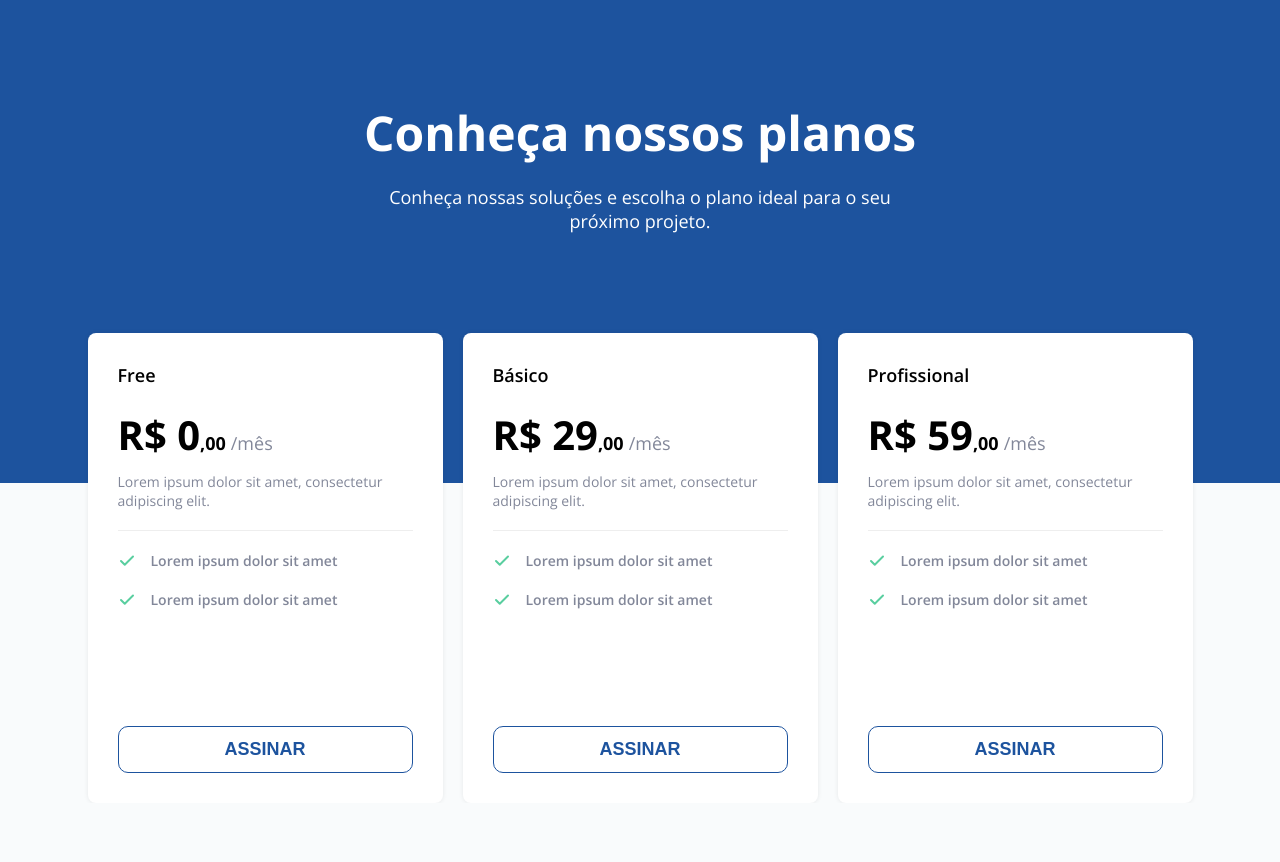
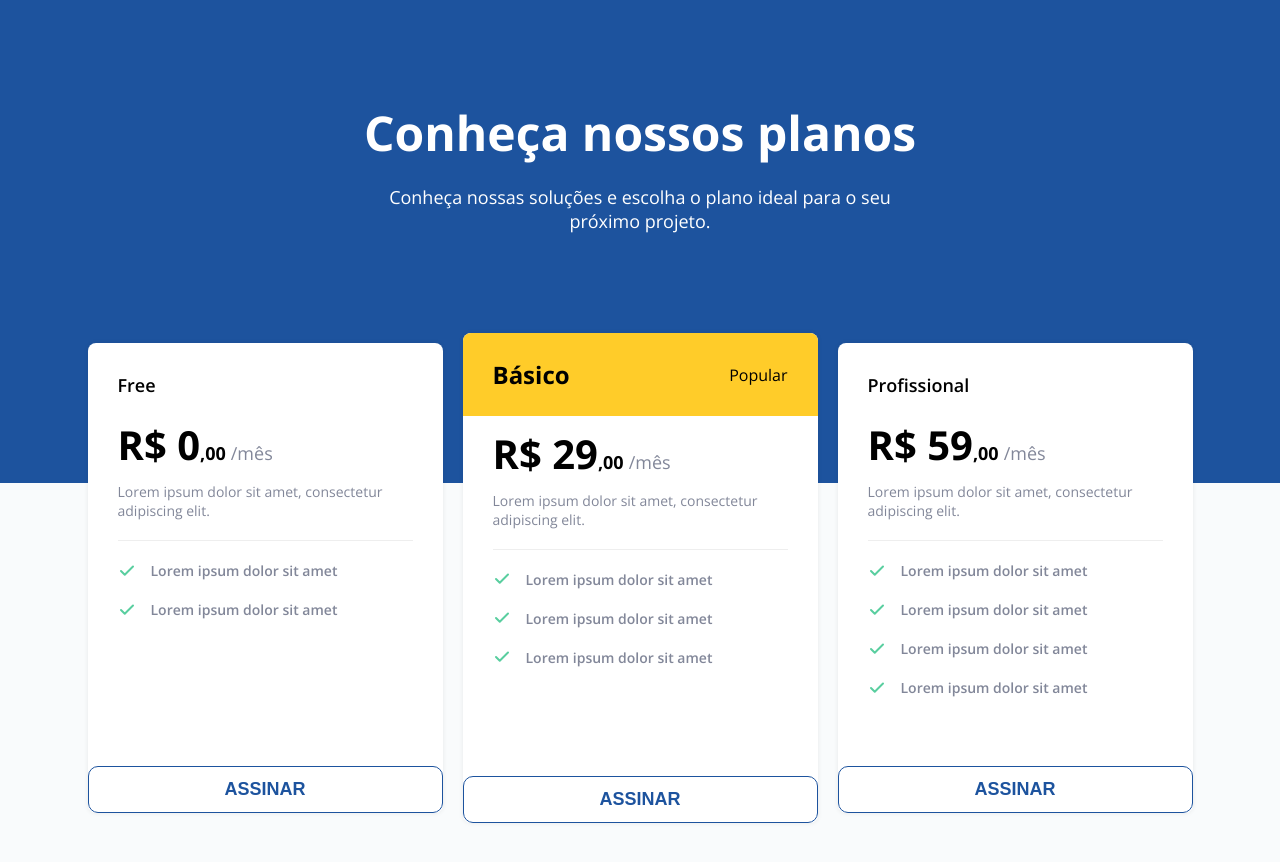
Before and after one commit to matheusmg02/pricing-table, a plain HTML site: page index.html in a window 1280 px wide. Shown: the top 862 px of the page. Before the commit the page ends 803 px from the top, so only its background shows below. Drawn offline with nearby package versions, Linux system fonts and the light colour scheme.

Commit message:
ajustes big card

```diff
--- a/index.html
+++ b/index.html
@@ -22,8 +22,8 @@
         </p>
       </div>
     </section>
-
     <section class="pricing-table-container">
+      <!-- Card 1 -->
       <div class="pricing-table-card">
         <div class="pricing-table-content">
           <h2>Free</h2>
@@ -48,10 +48,13 @@
         </div>
         <button class="btn-assign">Assinar</button>
       </div>
-
+      <!-- Card 2 -->
       <div class="pricing-table-card big-card">
-        <div class="pricing-table-content">
+        <div class="card-header">
           <h2>Básico</h2>
+          <span>Popular</span>
+        </div>
+        <div class="pricing-table-content neg-mt">
           <p class="price-content">
             <span class="int-number">R$ 29</span>,00<span class="per-month"
               >/mês</span
@@ -69,11 +72,15 @@
               <img src="assets/check.svg" alt="" />
               <p>Lorem ipsum dolor sit amet</p>
             </div>
+            <div class="plan-right-container">
+              <img src="assets/check.svg" alt="" />
+              <p>Lorem ipsum dolor sit amet</p>
+            </div>
           </div>
         </div>
         <button class="btn-assign">Assinar</button>
       </div>
-
+      <!-- Card 3 -->
       <div class="pricing-table-card">
         <div class="pricing-table-content">
           <h2>Profissional</h2>
@@ -94,6 +101,14 @@
               <img src="assets/check.svg" alt="" />
               <p>Lorem ipsum dolor sit amet</p>
             </div>
+            <div class="plan-right-container">
+              <img src="assets/check.svg" alt="" />
+              <p>Lorem ipsum dolor sit amet</p>
+            </div>
+            <div class="plan-right-container">
+              <img src="assets/check.svg" alt="" />
+              <p>Lorem ipsum dolor sit amet</p>
+            </div>
           </div>
         </div>
         <button class="btn-assign">Assinar</button>
--- a/style.css
+++ b/style.css
@@ -14,6 +14,7 @@
 body {
     background-color: var(--page-background);
     font-family: 'Open Sans';
+    padding-bottom: 2000px;
 }
 
 .intro-content-bg {
@@ -49,12 +50,16 @@ body {
     display: flex;
     flex-direction: column;
     justify-content: space-between;
-    padding: 30px;
     max-width: 355px;
     height: 470px;
     box-shadow: 0 0 5px rgba(0, 0, 0, 0.08);
     border-radius: 8px;
     background-color: #fff;
+    overflow: hidden;
+}
+
+.pricing-table-content {
+    padding: 30px;
 }
 
 .pricing-table-content h2 {
@@ -116,3 +121,19 @@ body {
     padding: 12px;
     cursor: pointer;
 }
+
+.card-header {
+    display: flex;
+    align-items: center;
+    justify-content: space-between;
+    background-color: var(--yellow);
+    padding: 25px 30px;
+}
+
+.big-card {
+    height: 490px;
+}
+
+.neg-mt {
+    margin-top: -100px;
+}
```
